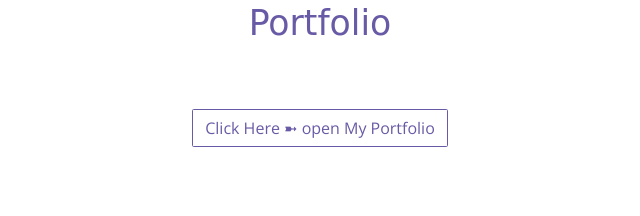
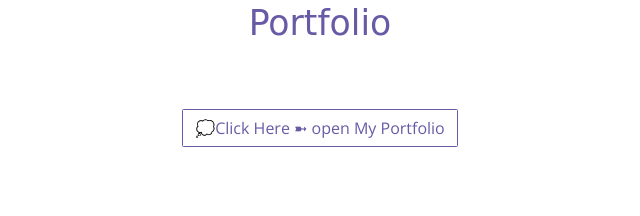
Before and after one commit to Dinaaofficial/dinethseth.io, a plain HTML site: page index.html in a window 1280 px wide. Shown: the part 1884-2100 px from the top of the page, 320-960 px from the left. Drawn offline with nearby package versions, Linux system fonts and the light colour scheme; a web font is replaced by a local one.

Commit message:
Update index.html

```diff
--- a/index.html
+++ b/index.html
@@ -155,7 +155,7 @@
             <p class="section-subtitle">What I Did ?</p>
             <h6 class="section-title mb-6">Portfolio</h6>
             <!-- row -->
-            <a href="https://dinaaofficial.github.io/portfolio.io/" class="btn btn-outline-primary">Click Here ➼ open My Portfolio</a>
+            <a href="https://dinaaofficial.github.io/portfolio.io/" class="btn btn-outline-primary">💭Click Here ➼ open My Portfolio</a>
 
 
              </div>
```
